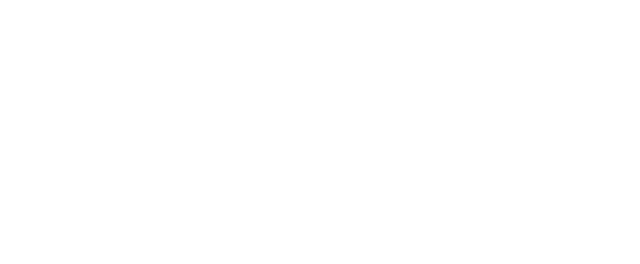
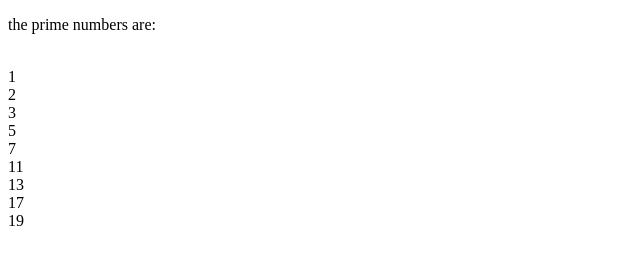
Before and after one commit to ayusha-pradhan/JS, a plain HTML site: page index.html in a window 1280 px wide. Shown: the whole page, without its empty margins (0-640 px from the left). Drawn offline with Linux system fonts and the light colour scheme.

Commit message:
-> prime generator from 1 to 20

```diff
--- a/index.html
+++ b/index.html
@@ -2,11 +2,11 @@
 <html>
   <head>
     <meta charset="utf-8">
-    <title>Array</title>
-    <script src = "o3.js">
-    </script>
+    <title>Prime Number</title>
+    <p>the prime numbers are: </p>
   </head>
   <body>
-
+      <script src = "prime.js">
+        </script>
   </body>
 </html>
--- /dev/null
+++ b/prime.js
@@ -0,0 +1,11 @@
+for (var i = 1; i <= 20; i++) {
+    var a = false;
+    for (var j = 2; j <= i; j++) {
+       if (i%j===0 && j!==i) {
+          a = true;
+       }
+    }
+    if (a === false) {
+       document.write("<br>"+i);
+    }
+ }
```
